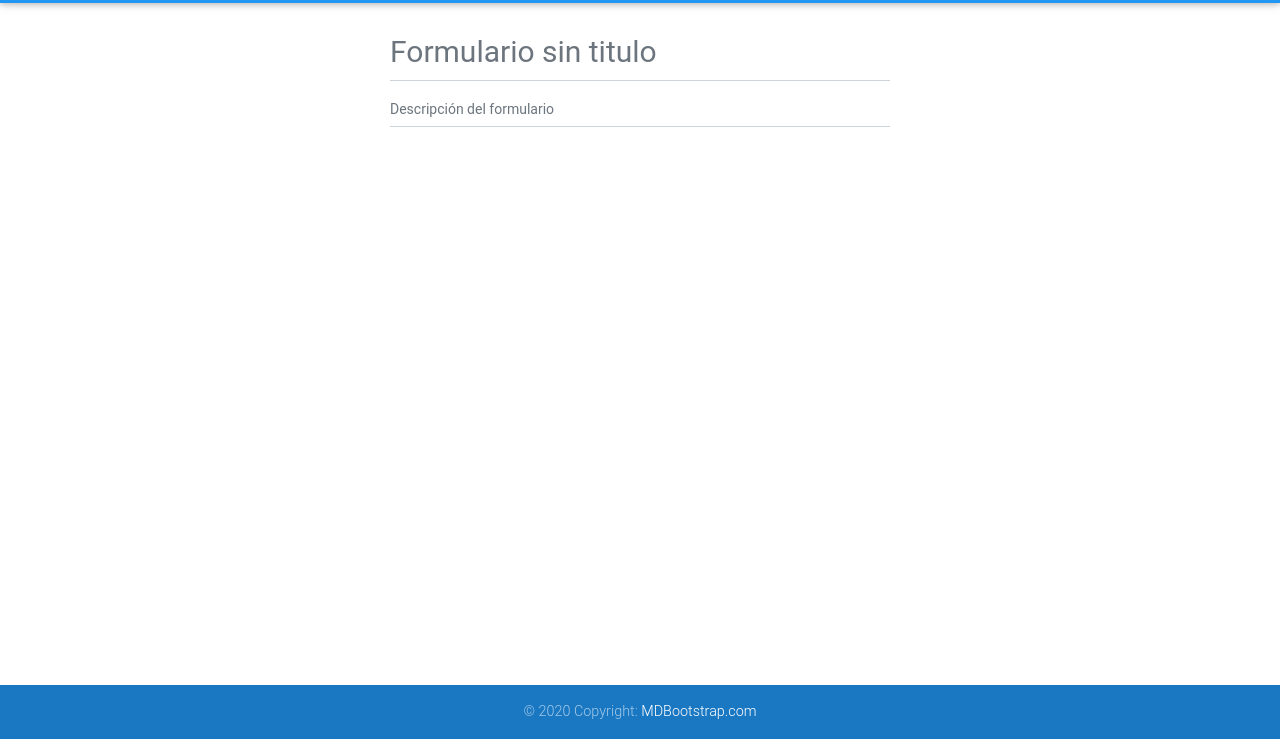
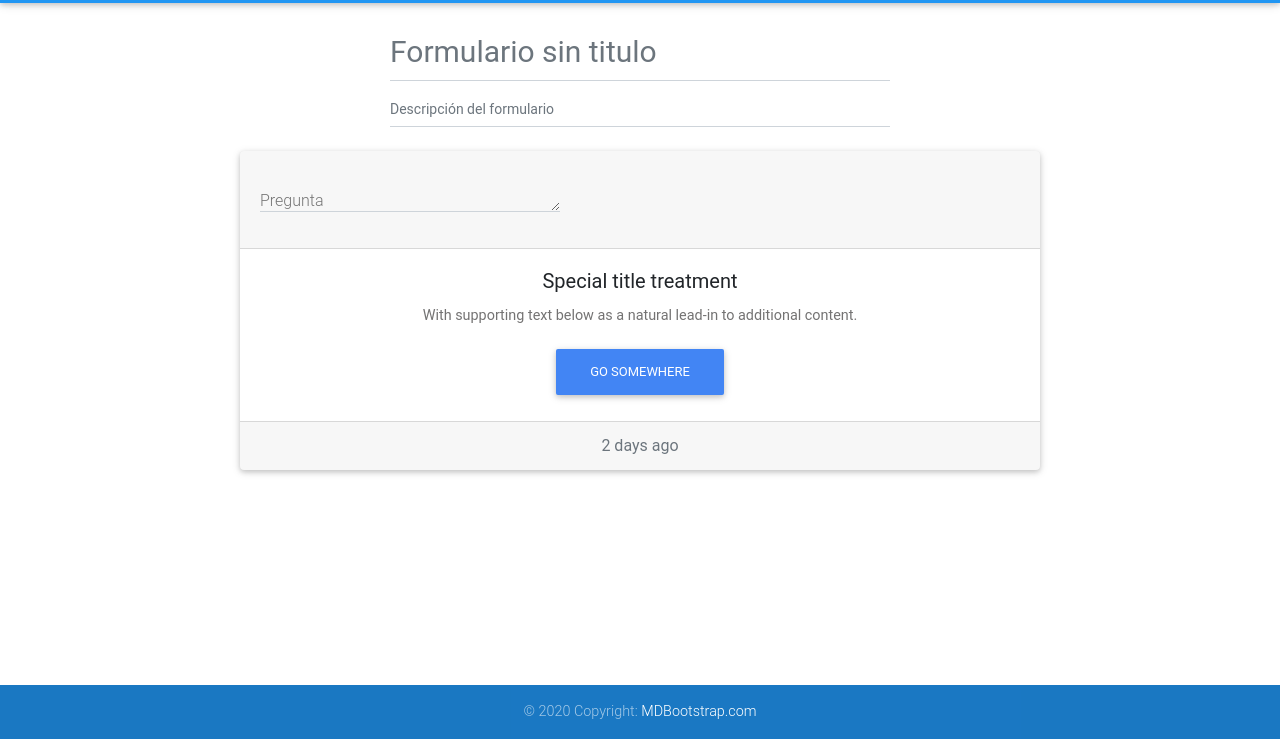
Before and after one commit to AdrianaEG/encuestas, a plain HTML site: page index.html in a window 1280 px wide. Shown: the part 61-800 px from the top of the page. Drawn offline with nearby package versions, Linux system fonts and the light colour scheme.

Commit message:
Agrega section

```diff
--- a/index.html
+++ b/index.html
@@ -61,15 +61,34 @@
     <section class="formulario">
         <form>
             <!--<div class="form-group titulo-descripcion">-->
-                <div class="md-form">
-                    <input type="text" class="form-control form-control-lg titulo centrado" placeholder="Formulario sin titulo" id="titulo-abajo">
-                    <input type="text" class="form-control form-control-sm descripcion centrado" placeholder="Descripción del formulario"id="descripcion">
-                </div>
+            <div class="md-form">
+                <input type="text" class="form-control form-control-lg titulo centrado" placeholder="Formulario sin titulo" id="titulo-abajo">
+                <input type="text" class="form-control form-control-sm descripcion centrado" placeholder="Descripción del formulario" id="descripcion">
+            </div>
             <!--</div>-->
         </form>
         <div class="primer-pregunta centrado">
-            <!-- En el div de la primer pregunta va una card(tarjeta) o un panel-->
+            <div class="card text-center">
+                <div class="card-header">
+                    <!--<div class="md-form">
+                        <input type="text" class="form-control form-control-sm pregunta" placeholder="Pregunta">
+                    </div>-->
+                    <div class="md-form mb-4 blue-textarea active-blue-textarea pregunta">
+                        <textarea id="pregunta" class="md-textarea form-control" rows="1"></textarea>
+                        <label for="pregunta">Pregunta</label>
+                    </div>
+                </div>
+                <div class="card-body">
+                    <h5 class="card-title">Special title treatment</h5>
+                    <p class="card-text">With supporting text below as a natural lead-in to additional content.</p>
+                    <a href="#" class="btn btn-primary">Go somewhere</a>
+                </div>
+                <div class="card-footer text-muted">
+                    2 days ago
+                </div>
+            </div>
         </div>
+
     </section>
 
 
```
